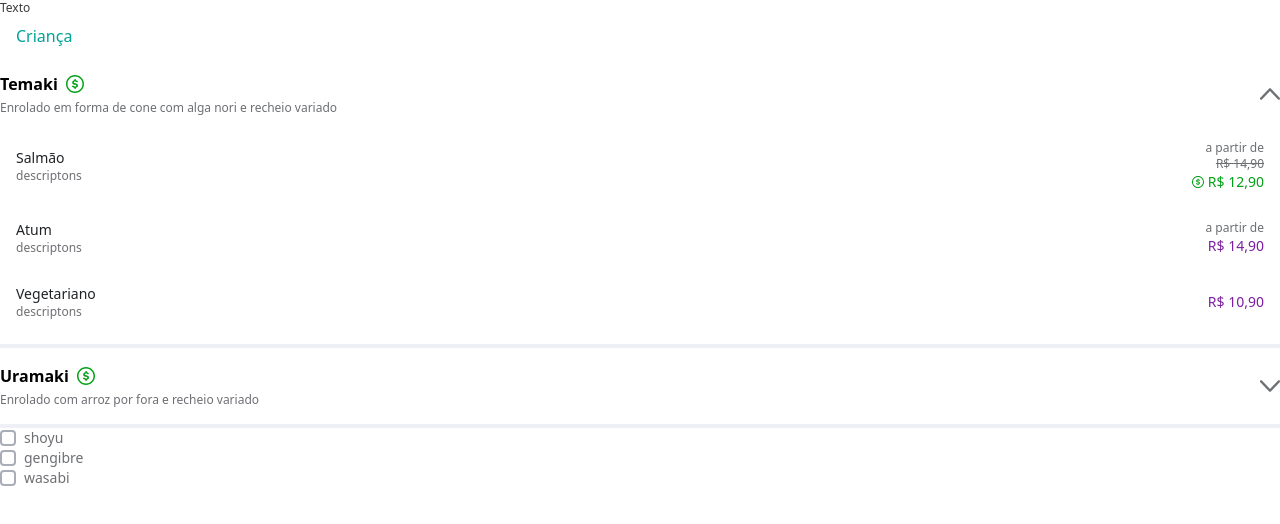
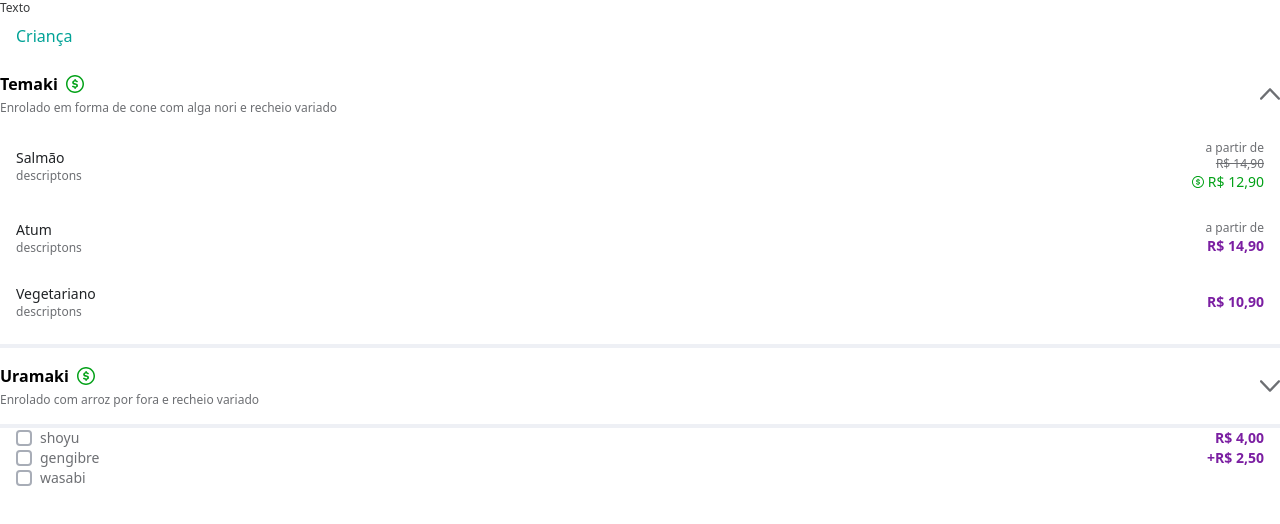
Before and after one commit to Babilonia364/something-food, a Next.js app: page / in a window 1280 px wide. Both pictures are taken after a click on the button 640 px from the left and 94 px from the top of the page. Shown: the top 524 px of the page. Built offline with nearby package versions, Linux system fonts and the light colour scheme.

Commit message:
fix: improved shared classes, checkbox now display prices

```diff
--- a/src/app/components/Accordion/index.tsx
+++ b/src/app/components/Accordion/index.tsx
@@ -8,9 +8,11 @@ import { tv } from "tailwind-variants";
 import Image from "next/image";
 import chevron from "@/app/assets/chevron.svg";
 import dolarsign from "@/app/assets/dolarsign.svg";
+import { shared } from "@/app/styles/shared-styles";
 
 // Defining styles to not overload the component
 const accordion = tv({
+  extend: shared,
   slots: {
     base: "w-full",
     item: "border-b border-gray-200 py-4 border-b-4 border-content-neutral-border",
@@ -18,9 +20,8 @@ const accordion = tv({
     content: "overflow-hidden data-[state=closed]:animate-slideUp data-[state=open]:animate-slideDown",
     productName: "text-base font-bold",
     productDescription: "text-xs mt-1",
-    variantItem: "flex justify-between items-center py-2 px-4 rounded-lg",
+    variantItem: "flex justify-between items-center py-2 rounded-lg",
     icon: "h-5 w-5 transition-transform duration-300 group-data-[state=open]:rotate-180",
-    price: 'text-sm text-content-primary',
     offPrice: 'text-xs line-through text-content-neutral-weak',
   },
   variants: {
@@ -101,7 +102,7 @@ export const Accordion = ({
 
         {/* Content */}
         <RadixAccordionContent className={styles.content()}>
-          <div className="pt-4 space-y-3">
+          <div className="pt-4 px-4 space-y-3">
             {product.variants.map((variant) => (
               <div key={variant.id} className={styles.variantItem()}>
                 <div className="flex flex-col">
--- a/src/app/components/Checkbox/index.tsx
+++ b/src/app/components/Checkbox/index.tsx
@@ -6,13 +6,16 @@ import {
 import check from '@/app/assets/check.svg';
 import Image from 'next/image';
 import { tv } from 'tailwind-variants';
+import { shared } from '@/app/styles/shared-styles';
 
 // Defining variants to be easier to implement future features
 const checkbox = tv({
+  extend: shared,
   slots: {
-    base: 'flex gap-2 items-center',
+    base: 'flex justify-between px-4',
+    item: 'flex gap-2 items-center',
     checkbox: 'flex size-[16px] appearance-none items-center justify-center rounded-sm outline-none border-2',
-    label: 'text-sm text-content-neutral-weak'
+    label: 'text-sm text-content-neutral-weak',
   },
   variants: {
     state: {
@@ -29,6 +32,8 @@ const checkbox = tv({
 interface CheckboxProps {
   id: string;
   label: string;
+  price?: string;
+  isAdditional?: boolean;
 }
 
 type Products = {
@@ -36,20 +41,26 @@ type Products = {
 }
 
 export const Checkbox = ({ items }: Products) => {
-  const { base, checkbox: checkboxStyle, label } = checkbox();
+  const { base, item, checkbox: checkboxStyle, label, price } = checkbox();
 
   return (
     <>
-      {items.map((item) => (
-        <div className={base()} key={item.id}>
+      {items.map((product) => (
+        <div className={base()} key={product.id}>
+          <div className={item()}>
             <RadixCheckbox className={checkboxStyle()}>
               <RadixCheckboxIndicator>
                 <Image src={check} alt="check icon" />
               </RadixCheckboxIndicator>
             </RadixCheckbox>
             <label className={label()}>
-            {item.label}
+              {product.label}
             </label>
+          </div>
+          <div className='flex'>
+            {product.isAdditional && <span className={price()}>+</span>}
+            {product.price && <span className={price()}>{product.price}</span>}
+          </div>
         </div>
       ))}
     </>
--- a/src/app/page.tsx
+++ b/src/app/page.tsx
@@ -84,10 +84,13 @@ export default function Home() {
     {
       id:"additionals-shoyu",
       label: "shoyu",
+      price: "R$ 4,00"
     },
     {
       id:"additionals-gengibre",
       label: "gengibre",
+      price: "R$ 2,50",
+      isAdditional: true,
     },
     {
       id:"additionals-wasabi",
--- /dev/null
+++ b/src/app/styles/shared-styles.ts
@@ -0,0 +1,8 @@
+import { tv } from "tailwind-variants";
+
+export const shared = tv({
+  base: '',
+  slots: {
+    price: 'text-sm text-content-primary font-bold'
+  }
+});
```
Lines whose indentation alone changed are shown as unchanged.
